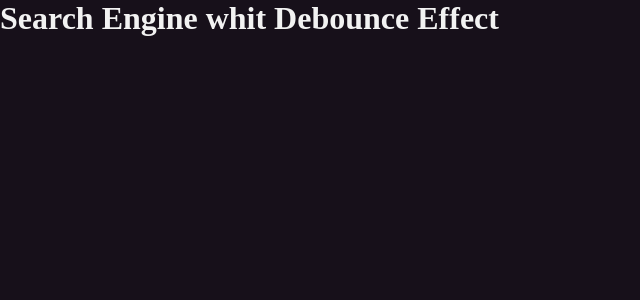
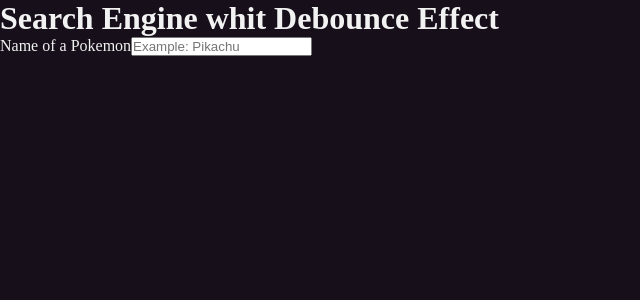
Before and after one commit to Franklin361/search-engine-debounce-effect, a React (Vite) app: page / in a window 1280 px wide. Shown: the top 300 px of the page, without its empty margins (0-640 px from the left). Built offline with nearby package versions, Linux system fonts and the light colour scheme.

Commit message:
[FEAT] add form to App.tsx

```diff
--- a/src/App.tsx
+++ b/src/App.tsx
@@ -1,7 +1,11 @@
+import { Form } from "./components/Form"
+
 const App = () => {
+
   return (
-    <div>
+    <div className="container">
       <h1> <span>Search Engine</span> whit <span>Debounce Effect</span> </h1>
+      <Form/>
     </div>
   )
 }
--- /dev/null
+++ b/src/components/Form.tsx
@@ -0,0 +1,8 @@
+export const Form = () => {
+  return (
+    <form>
+        <label htmlFor="pokemon">Name of a Pokemon</label>
+        <input type="text" id="pokemon" placeholder="Example: Pikachu" />
+    </form>
+  )
+}
```
